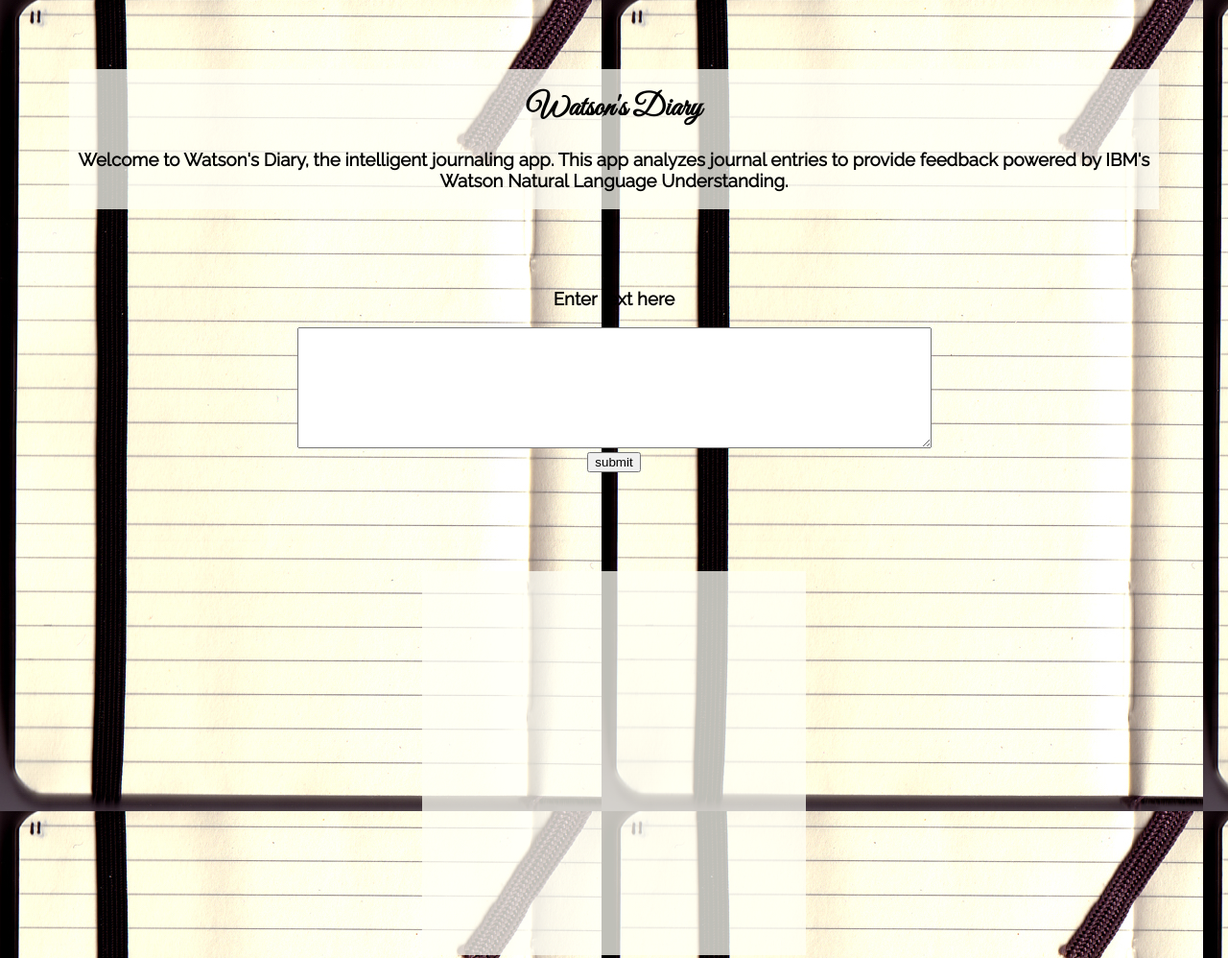
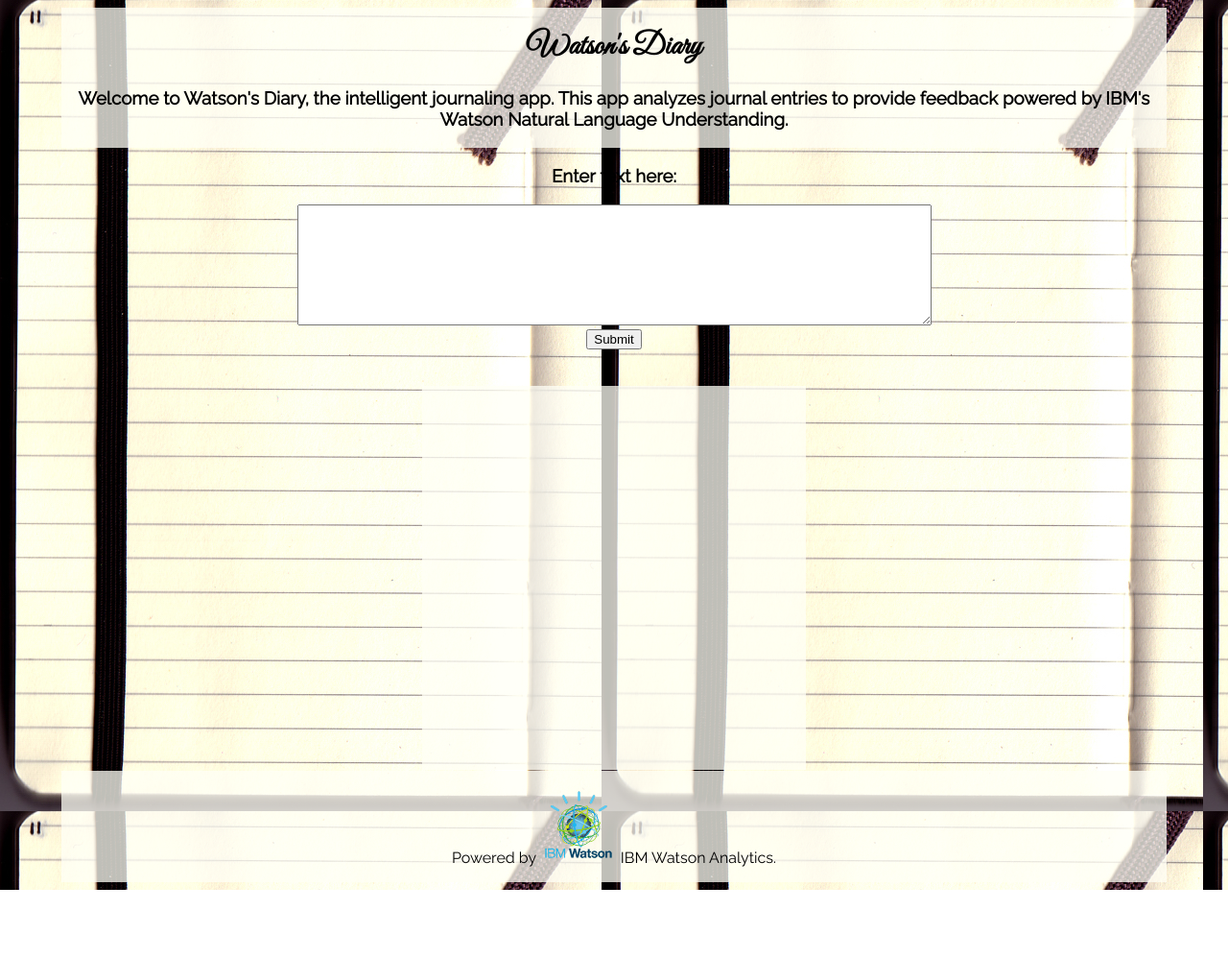
Before and after one commit to justwes2/watsons-diary, a website: page index.html in a window 1280 px wide. Shown: the top 998 px of the page at 96% size. After the commit the page ends 927 px from the top, so only its background shows below. Drawn offline with nearby package versions, Linux system fonts and the light colour scheme; some packages are replaced by stand-ins of ours; files that its build step writes are made by us from their sources; files whose address does not match are found by name.

Commit message:
trimmed code

```diff
--- a/index.html
+++ b/index.html
@@ -12,16 +12,14 @@
       <h3>Welcome to Watson's Diary, the intelligent journaling app. This app analyzes journal entries to provide feedback powered by IBM's Watson Natural Language Understanding.  </h3>
     </header>
     <form id="textForm" ng-submit="vm.sendToWatson()" ng-hide="vm.hideForm">
-      <h3>Enter text here</h3>
+      <h3>Enter text here:</h3>
       <textarea  rows="8" cols="80" ng-model="vm.sampleText"></textarea><br>
-      <button>submit</button>
+      <button>Submit</button>
     </form>
     <br/>
   </br/>
-    <table id="emotionResults">
-
-    </table>
     <canvas id="myChart" width="400" height="400"></canvas>
+    <table id="emotionResults"></table>
     <footer>
       <p>
         Powered by <img src="./assets/images/watson-logo.png" alt="watson logo" class="watson-logo"/> IBM Watson Analytics.
@@ -37,5 +35,4 @@
   <!-- chartjs -->
   <script src="https://cdnjs.cloudflare.com/ajax/libs/Chart.js/2.5.0/Chart.bundle.min.js"></script>
   <script src="assets/js/app.js"></script>
-  <script src="assets/js/sandbox.js"></script>
 </html>
--- a/public/css/style.css
+++ b/public/css/style.css
@@ -10,7 +10,7 @@
 
 header, footer {
   background-color: rgba(255, 255, 246, .75);
-  margin: 5vw;
+  width: 90vw;
 }
 
 .watson-logo {
@@ -28,11 +28,8 @@
   border-bottom: 1px solid #ddd;
 
 }
-/*tr:hover {
-  background-color: #f5f5f5
-}*/
+
 #myChart {
   background-color: rgba(255, 255, 246, .75);
-  max-width: 80vw;
-  margin: 5vw;
+  max-width: 90vw;
 }
--- a/public/js/app.js
+++ b/public/js/app.js
@@ -18,9 +18,7 @@
 function IndexControllerFunction(WatsonFactory){
   let vm = this
   vm.sendToWatson = function(){
-    // console.log(vm.sampleText);
     vm.sampleText = WatsonFactory.get({text: vm.sampleText}, (response) => {
-      console.log(response)
       metrics = response
       makeTable(response)
       for (let i=0; i<metrics.keywords.length; i++){
```
Also changed, not shown: index.js (+1 -21 lines).
